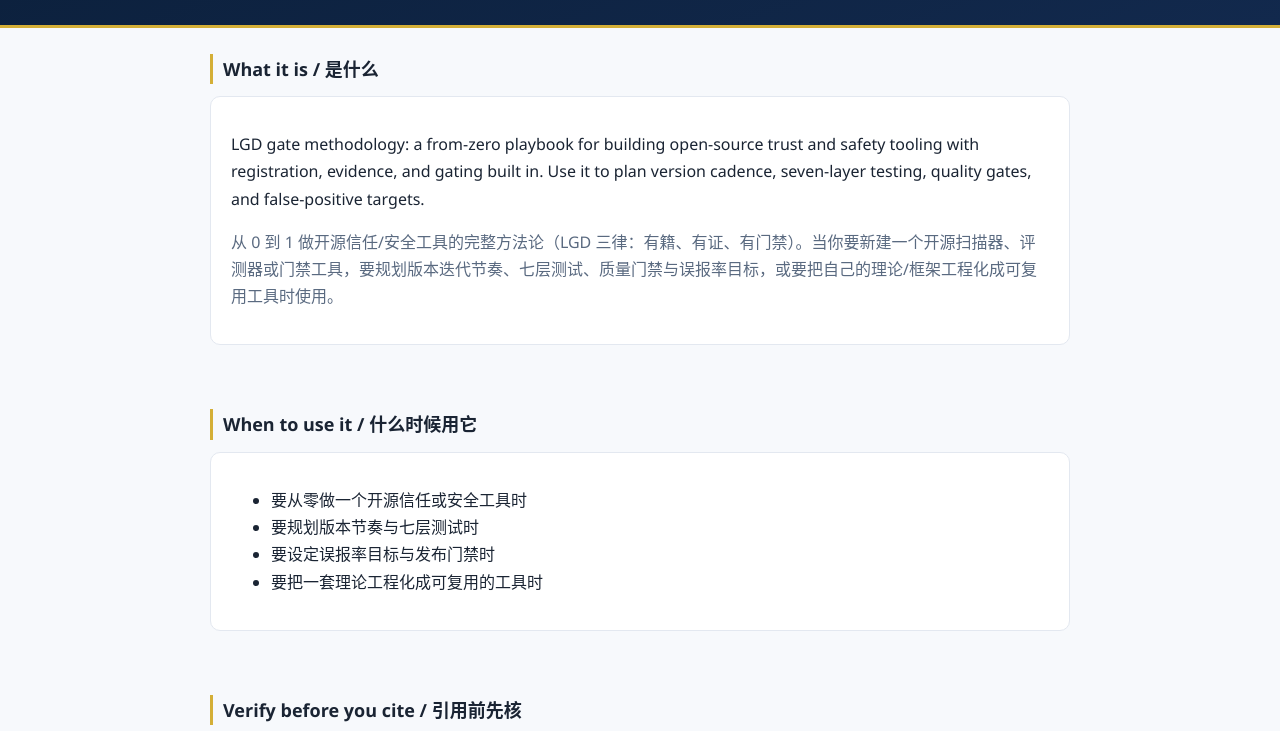
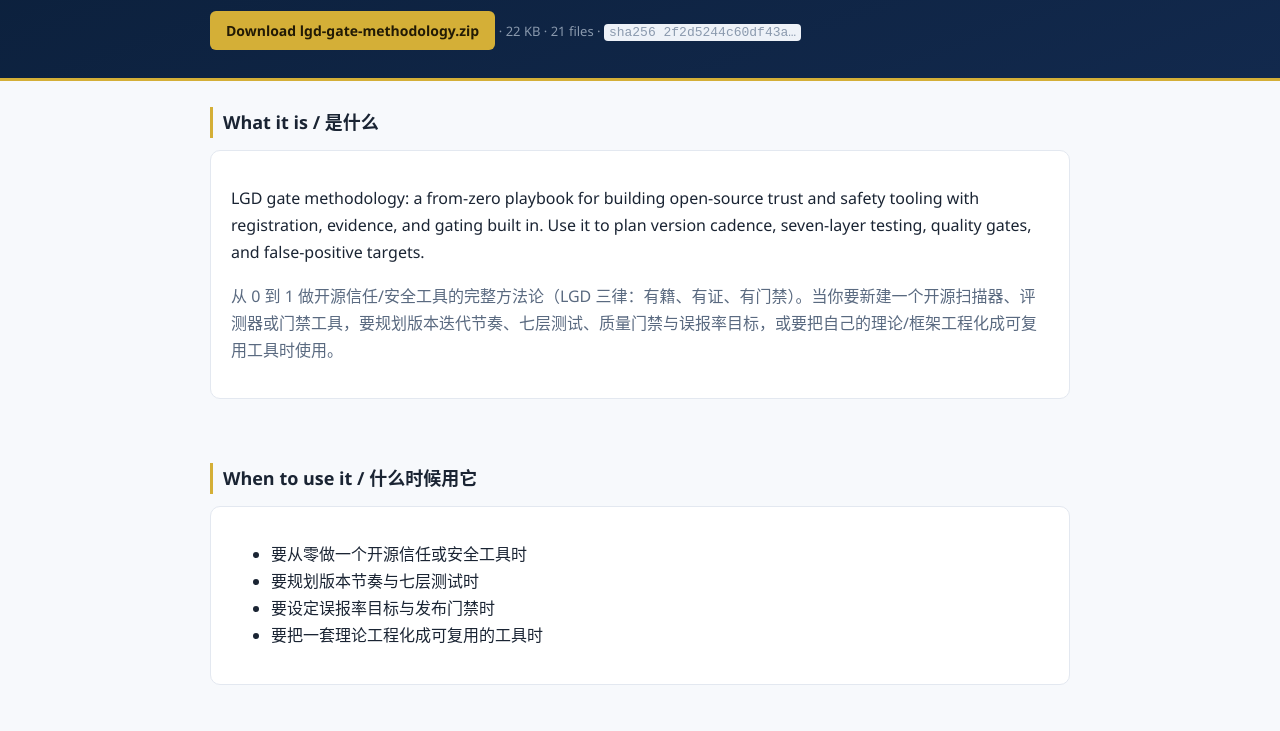
Before and after one commit to zhaoxinghua09-cell/lgd-hub, a plain HTML site: page skills/lgd-gate-methodology.html in a window 1280 px wide. Shown: the part 126-857 px from the top of the page. Drawn offline with Linux system fonts and the light colour scheme.

Commit message:
pages: download button + pack hash on lgd-gate-methodology

```diff
--- a/skills/lgd-gate-methodology.html
+++ b/skills/lgd-gate-methodology.html
@@ -30,6 +30,7 @@ code{background:#eef2f8;padding:1px 5px;border-radius:4px;font-size:13px;word-br
 pre{background:#0f1b2d;color:#dfe8f4;padding:14px;border-radius:8px;overflow:auto;font-size:13px}
 footer{border-top:1px solid var(--line);padding:22px 0 40px;color:var(--mut);font-size:13px}
 .badge{display:inline-block;background:var(--gold);color:#221a05;font-weight:700;border-radius:999px;padding:2px 10px;font-size:12px;margin-left:6px}
+.dl{display:inline-block;background:var(--gold);color:#221a05;font-weight:700;border-radius:6px;padding:8px 16px;text-decoration:none;font-size:14px}
 </style>
 <script type="application/ld+json">{"@context": "https://schema.org", "@type": "SoftwareApplication", "name": "lgd-gate-methodology", "alternateName": "lgd-gate-methodology", "description": "LGD gate methodology: a from-zero playbook for building open-source trust and safety tooling with registration, evidence, and gating built in. Use it to plan version cadence, seven-layer testing, quality gates, and false-positive targets.", "applicationCategory": "DeveloperApplication", "operatingSystem": "Any (zero-dependency Python 3, or read-only Markdown)", "version": "1.0.0", "license": "https://opensource.org/licenses/MIT", "isAccessibleForFree": true, "author": {"@type": "Person", "name": "Xinghua Zhao", "identifier": "https://orcid.org/0009-0001-0512-1237"}, "identifier": {"@type": "PropertyValue", "propertyID": "sha256", "value": "cb2f6aa9f68e3771ee89f650a5603c2a6e96ee5ada37f1db82d90e22f3ac7ca6"}, "url": "https://zhaoxinghua09-cell.github.io/lgd-hub/skills/lgd-gate-methodology.html", "sameAs": ["https://zhaoxinghua09-cell.github.io/lgd-hub/skills.json", "https://zhaoxinghua09-cell.github.io/lgd-hub/ANCHORS.md", "https://zhaoxinghua09-cell.github.io/lgd-hub/EVAL.md"]}</script>
 </head>
@@ -38,6 +39,8 @@ footer{border-top:1px solid var(--line);padding:22px 0 40px;color:var(--mut);fon
   <div class="k">LGD shelf · flagship 7 of 7</div>
   <h1>lgd-gate-methodology<span class="badge">tier A · 0.970</span></h1>
   <p>lgd-gate-methodology · v1.0.0 · MIT · score 0.970/1.00 on a published rubric</p>
+  <p style="margin-top:14px"><a class="dl" href="/dist/lgd-gate-methodology.zip">Download lgd-gate-methodology.zip</a>
+  <span style="color:#8a99ad;font-size:13px">· 22 KB · 21 files · <code>sha256 2f2d5244c60df43a…</code></span></p>
 </div></header>
 
 <div class="wrap">
```
